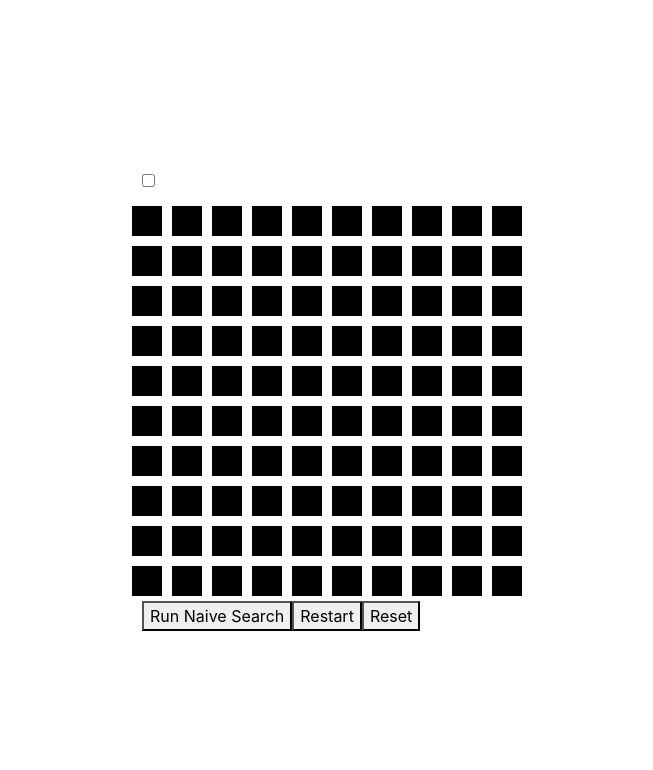
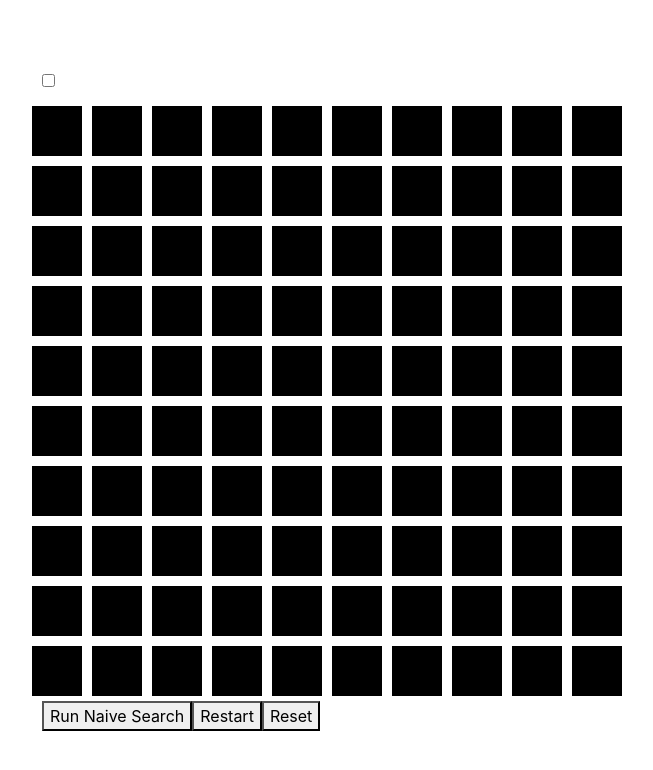
Before and after one commit to raulferrodrigues/react-mapf, a React (Create React App) app: page / in a window 1280 px wide. Shown: the top 770 px of the page, without its empty margins (313-966 px from the left). Built offline with nearby package versions, Linux system fonts and the light colour scheme.

Commit message:
major refactoring, better design

```diff
--- a/package.json
+++ b/package.json
@@ -10,6 +10,7 @@
   "dependencies": {
     "axios": "^0.27.2",
     "bootstrap": "^4.6.0",
+    "color": "^4.2.3",
     "deepcopy": "^2.1.0",
     "font-awesome": "^4.7.0",
     "jquery": "^3.6.0",
--- a/src/App.js
+++ b/src/App.js
@@ -2,7 +2,7 @@ import deepcopy from "deepcopy";
 import React, { Component } from "react";
 import { emptyGrid } from "./astar/examples/grids";
 import { createNewSim, videoCBS } from "./astar/mapf";
-import { colors, emptyFrame } from "./aux";
+import { colors, emptyFrame, CellType } from "./Aux";
 import Grid from "./components/Grid";
 
 const tick = 500
@@ -51,7 +51,7 @@ class App extends Component {
   }
 
   tick() {
-    console.debug(this.video.length)
+    console.debug(this.frameCount)
 
     if (this.frameCount < this.video.length - 1) {
       this.frameCount++
@@ -73,17 +73,17 @@ class App extends Component {
 
     if (this.currentAgent) {
       const { color, startPoint } = this.currentAgent
-      frame[startPoint.x][startPoint.y] = { type: 'start', color: color }
+      frame[startPoint.x][startPoint.y] = { type: CellType.start, color: color }
     }
 
     this.agents.forEach(agent => {
       const { startPoint, endPoint, color } = agent
-      frame[startPoint.x][startPoint.y] = { type: 'start', color: color }
-      frame[endPoint.x][endPoint.y] = { type: 'end', color: color }
+      frame[startPoint.x][startPoint.y] = { type: CellType.start, color: color }
+      frame[endPoint.x][endPoint.y] = { type: CellType.end, color: color }
     })
 
     this.obstacles.forEach(obstacle => {
-      frame[obstacle.x][obstacle.y] = { type: 'obstacle', color: 'dimgrey' }
+      frame[obstacle.x][obstacle.y] = { type: CellType.obstacle, color: 'dimgrey' }
     })
 
     this.setState({ frame })
@@ -157,12 +157,11 @@ class App extends Component {
   }
 
   handleRestartClick() {
-    this.setState({
-      frame: this.video[0],
-      frameCount: 0
-    })
+    clearInterval(this.interval)
 
-    clearInterval(this.interval)
+    this.frameCount = 0
+    this.setState({ frame: this.video[0] })
+
     this.interval = setInterval(() => this.tick(), tick)
   }
 
--- a/src/aux.js
+++ b/src/Aux.js
@@ -22,4 +22,11 @@ const colors = ['#FF6633', '#FFB399', '#FF33FF', '#FFFF99', '#00B3E6',
   '#FF3380', '#CCCC00', '#66E64D', '#4D80CC', '#9900B3',
   '#E64D66', '#4DB380', '#FF4D4D', '#99E6E6', '#6666FF'];
 
-export { emptyFrame, colors }
+const CellType = {
+  start: 'start',
+  end: 'end',
+  obstacle: 'obstacle',
+  empty: 'empty'
+}
+
+export { emptyFrame, colors, CellType }
--- a/src/astar/mapf.js
+++ b/src/astar/mapf.js
@@ -2,6 +2,7 @@
 import { astar, Graph } from './astar.js';
 import { toySettings } from './examples/simSettings.js';
 import * as deepcopy from 'deepcopy';
+import { CellType } from '../Aux.js';
 
 /*
   DECISOES:
@@ -130,7 +131,7 @@ function videoNCA(agents, graph) {
         continueFlag = true
 
         // fazer novo frame
-        newFrame[agent.path[step].x][agent.path[step].y] = { type: 'agent', color: agent.color }
+        newFrame[agent.path[step].x][agent.path[step].y] = { type: CellType.start, color: agent.color }
       }
     }
 
--- a/src/components/Cell.jsx
+++ b/src/components/Cell.jsx
@@ -1,24 +1,85 @@
 import React, { Component } from "react";
+import { CellType } from "../Aux";
 
-const style = {
-  width: '30px',
-  height: '30px',
-  margin: '5px'
+
+const styles = {
+  cell: {
+    backgroundColor: 'black',
+    width: '50px',
+    height: '50px',
+    margin: '5px',
+    display: 'flex',
+    alignItems: 'center',
+    justifyContent: 'center'
+  },
+
+  circle: {
+    width: '100%',
+    height: '100%',
+    borderRadius: '50%',
+    display: 'flex',
+    alignItems: 'center',
+    justifyContent: 'center'
+  },
+
+  endDot: {
+    width: '50%',
+    height: '50%',
+    borderRadius: '50%',
+    backgroundColor: 'dimgrey'
+  },
 }
 
 class Cell extends Component {
-  render() {
-    const { color, x, y, handleAgent, handleObstacle } = this.props
-    const span = <span
-      style={{ ...style, backgroundColor: color }}
+  start() {
+    const { x, y, color, handleAgent, handleObstacle } = this.props
+
+    return <span
+      style={ styles.cell }
       onClick={() => handleAgent(x, y)}
       onContextMenu={() => handleObstacle(x, y)}>
-      <div>
+      <div style={{ ...styles.circle, backgroundColor: color }}></div>
+    </span>
+  }
 
+  end() {
+    const { x, y, color, handleAgent, handleObstacle } = this.props
+
+    return <span
+      style={ styles.cell }
+      onClick={() => handleAgent(x, y)}
+      onContextMenu={() => handleObstacle(x, y)}>
+      <div style={{ ...styles.circle, backgroundColor: color }}>
+        <div style={styles.endDot}></div>
       </div>
     </span>
+  }
 
-    return span
+  obstacle() {
+    const { x, y, handleAgent, handleObstacle } = this.props
+
+    return <span
+      style={{ ...styles.cell, backgroundColor: 'dimgrey' }}
+      onClick={() => handleAgent(x, y)}
+      onContextMenu={() => handleObstacle(x, y)}>
+    </span>
+  }
+
+  empty() {
+    const { x, y, handleAgent, handleObstacle } = this.props
+
+    return <span
+      style={ styles.cell }
+      onClick={() => handleAgent(x, y)}
+      onContextMenu={() => handleObstacle(x, y)}>
+    </span>
+  }
+
+  render() {
+    if (this.props.type === CellType.start)    { return this.start() }
+    if (this.props.type === CellType.end)      { return this.end() }
+    if (this.props.type === CellType.obstacle) { return this.obstacle() }
+    return this.empty()
   }
 }
 
--- a/src/components/Grid.jsx
+++ b/src/components/Grid.jsx
@@ -1,14 +1,7 @@
 import React, { Component } from "react";
 import Cell from "./Cell";
 
-
-
 class Grid extends Component {
-  frameTranslate(frame) {
-
-
-  }
-
   render() {
     const { frame, handleAgent, handleObstacle } = this.props
 
--- a/src/styles/index.css
+++ b/src/index.css
@@ -22,3 +22,10 @@ body {
   display: flex;
   flex-direction: row;
 }
+
+.cell {
+  width: 50px;
+  height: 50px;
+  margin: 5px;
+  background-color: black;
+}
--- a/src/index.js
+++ b/src/index.js
@@ -1,6 +1,6 @@
 import React from "react";
 import ReactDOM from "react-dom";
-import "./styles/index.css";
+import "./index.css";
 import App from "./App";
 import "bootstrap/dist/css/bootstrap.css";
 import "font-awesome/css/font-awesome.css";
```
Also changed, not shown: 1 other file (tests, documents, lock files or other folders).
